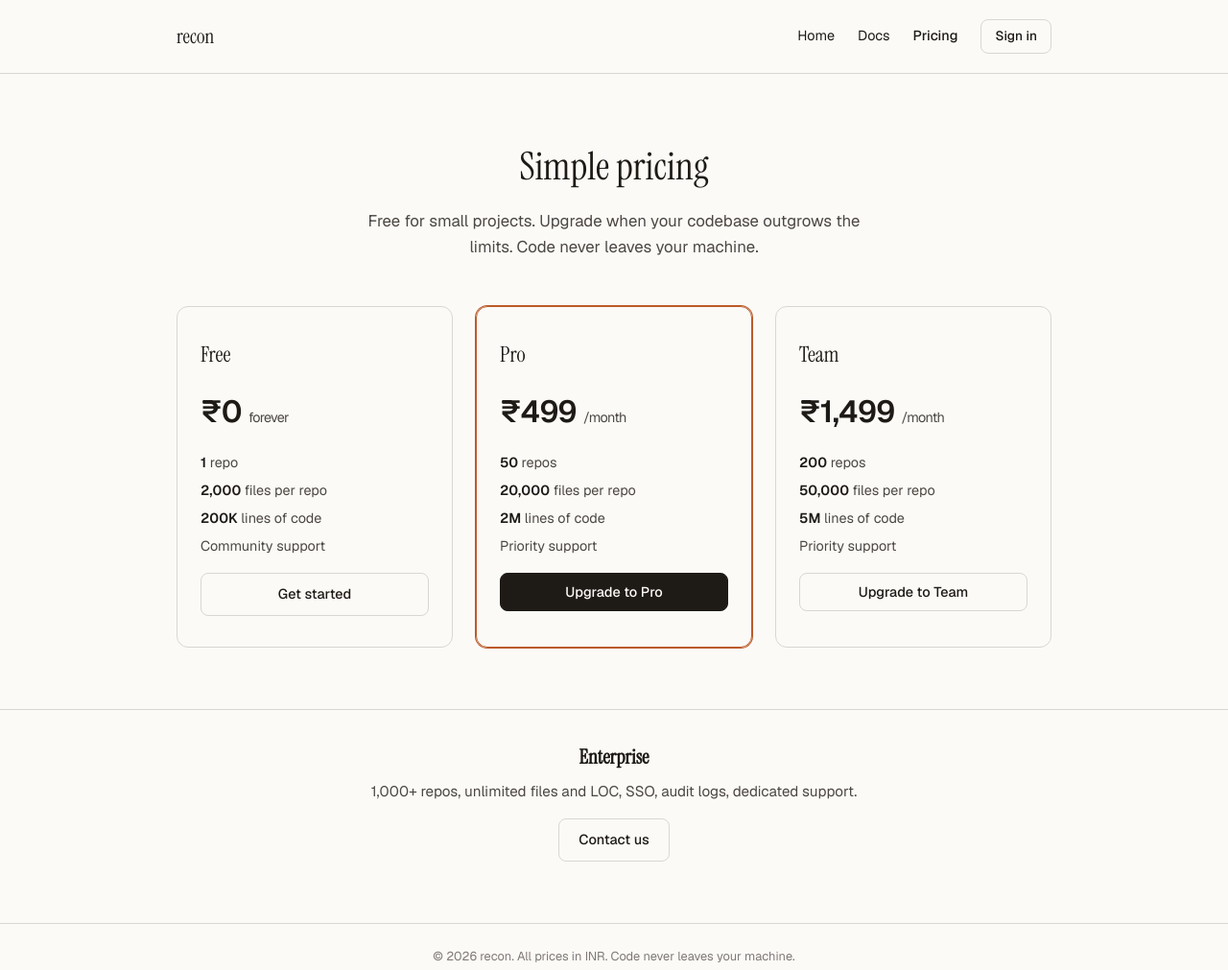
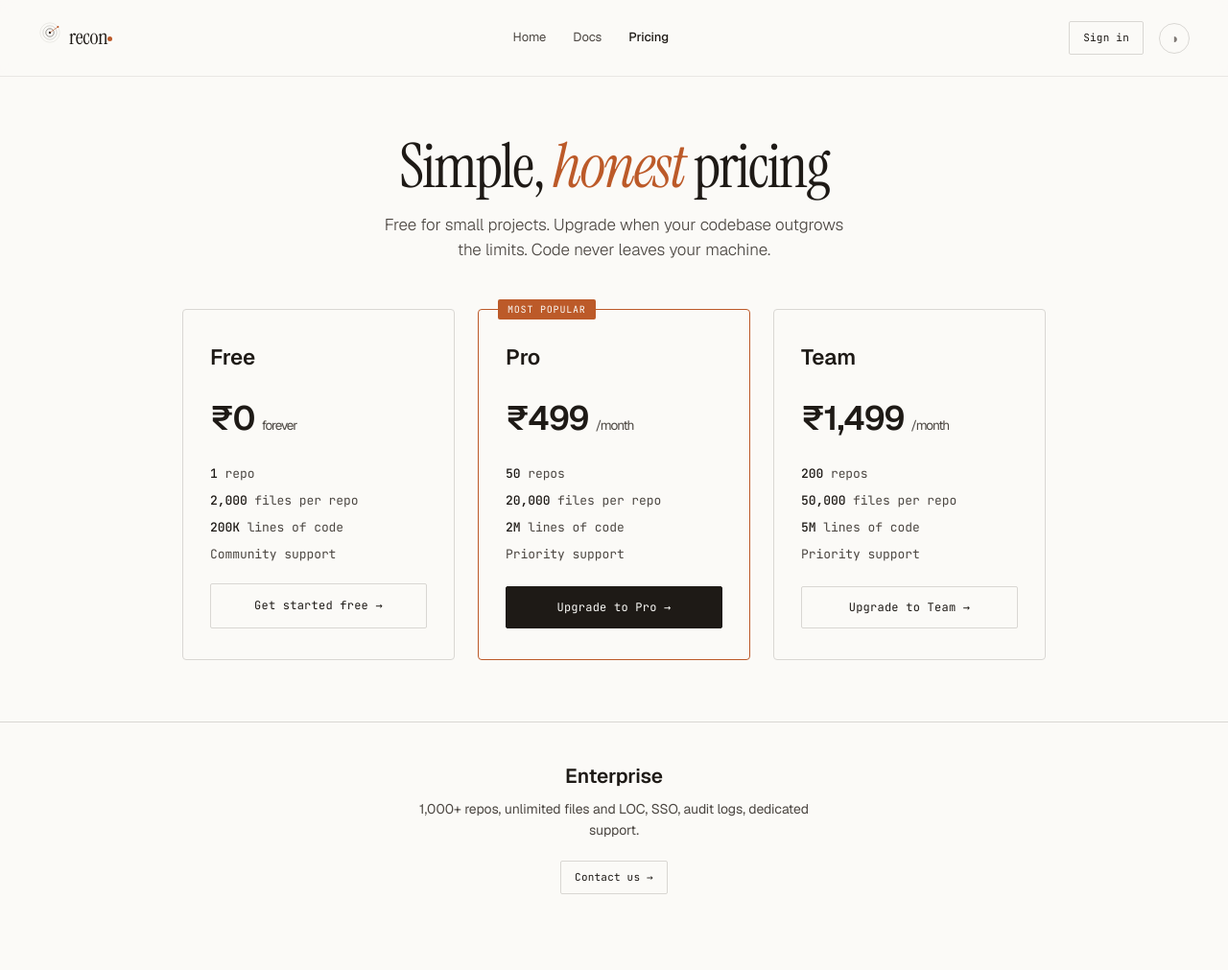
Before and after one commit to bravo1goingdark/recon, a plain HTML site: page site/pricing/index.html in a window 1280 px wide. Shown: the top 1011 px of the page at 96% size. Drawn offline with nearby package versions, Linux system fonts and the light colour scheme; no server answers; a script that the page names is missing.

Commit message:
refactor(site): unified design system across all pages
- Extract shared.css from index.html design tokens (colors, typography,
  nav, buttons, theme toggle, footer, utilities)
- Extract theme.js for dark/light mode toggle (shared across all pages)
- Rebuild login, pricing, dashboard pages using shared.css + identical
  nav structure (sticky blur nav, recon logo, theme toggle, auth state)
- All pages now have: matching nav, matching buttons (mono font, 2px
  radius), matching footer, matching dark mode, matching typography
- Consistent button hierarchy: .btn.primary (ink bg), .btn.ghost
  (transparent), .btn.sm (compact)
- Dashboard uses section-label dividers matching index.html's eyebrow
  pattern (mono uppercase + rule line)

```diff
--- /dev/null
+++ b/site/css/shared.css
@@ -0,0 +1,107 @@
+/* ─── recon shared design system ─── */
+/* Extracted from index.html. All sub-pages import this for consistency. */
+
+:root{
+  --paper:       oklch(98.5% 0.004 80);
+  --paper-2:     oklch(96.5% 0.006 80);
+  --rule:        oklch(88%   0.006 80);
+  --rule-soft:   oklch(93%   0.005 80);
+  --ink:         oklch(22%   0.01  60);
+  --ink-2:       oklch(40%   0.01  60);
+  --ink-3:       oklch(58%   0.01  60);
+  --clay:        oklch(58%   0.14  45);
+  --clay-soft:   oklch(94%   0.03  45);
+
+  --serif:  'Instrument Serif', 'Times New Roman', serif;
+  --sans:   'Geist', -apple-system, BlinkMacSystemFont, 'Helvetica Neue', Arial, sans-serif;
+  --mono:   'JetBrains Mono', ui-monospace, 'SF Mono', Menlo, monospace;
+}
+
+[data-theme="dark"]{
+  --paper:       oklch(12%   0.005 260);
+  --paper-2:     oklch(16%   0.006 260);
+  --rule:        oklch(24%   0.006 260);
+  --rule-soft:   oklch(20%   0.005 260);
+  --ink:         oklch(92%   0.008 80);
+  --ink-2:       oklch(72%   0.008 80);
+  --ink-3:       oklch(50%   0.008 80);
+  --clay:        oklch(65%   0.16  45);
+  --clay-soft:   oklch(20%   0.04  45);
+}
+
+@media (prefers-color-scheme: dark){
+  :root:not([data-theme="light"]){
+    --paper:       oklch(12%   0.005 260);
+    --paper-2:     oklch(16%   0.006 260);
+    --rule:        oklch(24%   0.006 260);
+    --rule-soft:   oklch(20%   0.005 260);
+    --ink:         oklch(92%   0.008 80);
+    --ink-2:       oklch(72%   0.008 80);
+    --ink-3:       oklch(50%   0.008 80);
+    --clay:        oklch(65%   0.16  45);
+    --clay-soft:   oklch(20%   0.04  45);
+  }
+}
+
+*{margin:0;padding:0;box-sizing:border-box}
+html,body{background:var(--paper);color:var(--ink);font-family:var(--sans);-webkit-font-smoothing:antialiased}
+body{font-size:15px;line-height:1.55;letter-spacing:-0.005em}
+a{color:inherit;text-decoration:none}
+::selection{background:var(--clay);color:var(--paper)}
+
+.wrap{max-width:1180px;margin:0 auto;padding:0 40px}
+@media (max-width:720px){ .wrap{padding:0 24px} }
+.wrap.narrow{max-width:720px}
+
+/* ─── NAV (matches index.html nav.top) ─── */
+nav.top{
+  display:flex;align-items:center;justify-content:space-between;
+  padding:22px 40px;border-bottom:1px solid var(--rule-soft);
+  position:sticky;top:0;background:color-mix(in oklab, var(--paper) 85%, transparent);
+  backdrop-filter:saturate(1.2) blur(8px);z-index:10;
+}
+nav.top .mark{font-family:var(--serif);font-size:22px;letter-spacing:-0.01em;display:flex;align-items:baseline;gap:8px}
+nav.top .dot{width:5px;height:5px;border-radius:50%;background:var(--clay);display:inline-block;transform:translateY(-3px)}
+nav.top ul{display:flex;gap:28px;list-style:none;font-size:13px;color:var(--ink-2)}
+nav.top ul a:hover{color:var(--ink)}
+nav.top .right{display:flex;align-items:center;gap:16px}
+@media (max-width:720px){ nav.top ul{display:none} nav.top{padding:18px 24px} }
+
+/* ─── BUTTONS (matches index.html .btn) ─── */
+.btn{
+  font-family:var(--mono);font-size:12px;letter-spacing:0.02em;
+  padding:13px 18px;border-radius:2px;display:inline-flex;align-items:center;gap:10px;
+  transition:transform .15s ease, background .15s ease, color .15s ease, border-color .15s ease;
+  border:1px solid var(--rule);cursor:pointer;text-decoration:none;
+}
+.btn.primary{background:var(--ink);color:var(--paper);border-color:var(--ink)}
+.btn.primary:hover{transform:translateY(-1px)}
+.btn.ghost{background:transparent;color:var(--ink)}
+.btn.ghost:hover{background:var(--paper-2)}
+.btn.sm{padding:8px 14px;font-size:11px}
+.btn.danger{color:#c44;border-color:#c44}
+.btn.danger:hover{background:#c4410a;color:white}
+.btn.disabled{opacity:.4;cursor:default;pointer-events:none}
+
+/* ─── THEME TOGGLE ─── */
+.theme-btn{
+  background:none;border:1px solid var(--rule);border-radius:50%;
+  width:32px;height:32px;cursor:pointer;display:flex;align-items:center;
+  justify-content:center;color:var(--ink-3);transition:border-color .15s,color .15s;
+  font-size:14px;
+}
+.theme-btn:hover{border-color:var(--ink-2);color:var(--ink)}
+
+/* ─── TYPOGRAPHY ─── */
+h1{font-family:var(--serif);font-weight:400}
+h2{font-family:var(--serif);font-weight:400}
+code{font-family:var(--mono);font-size:.85em;background:var(--paper-2);padding:1px 6px;border-radius:3px}
+
+/* ─── UTILITIES ─── */
+.dim{color:var(--ink-3)}
+.tier-badge{display:inline-block;padding:2px 10px;border-radius:12px;font-size:.75rem;font-weight:600;background:var(--clay-soft);color:var(--clay)}
+.tier-badge.sm{font-size:.7rem;padding:1px 8px}
+
+/* ─── FOOTER ─── */
+footer.site{border-top:1px solid var(--rule);padding:24px 40px;display:flex;justify-content:space-between;color:var(--ink-3);font-size:12px;margin-top:64px}
+@media (max-width:720px){ footer.site{flex-direction:column;gap:8px;padding:24px} }
--- /dev/null
+++ b/site/js/theme.js
@@ -0,0 +1,22 @@
+/* Theme toggle — shared across all pages */
+(function(){
+  var btn = document.getElementById('theme-toggle');
+  var icon = document.getElementById('theme-icon');
+  var html = document.documentElement;
+  if (!btn || !icon) return;
+
+  function getTheme(){
+    return localStorage.getItem('theme') ||
+      (matchMedia('(prefers-color-scheme:dark)').matches ? 'dark' : 'light');
+  }
+  function apply(t){
+    html.setAttribute('data-theme', t);
+    icon.textContent = t === 'dark' ? '\u2600' : '\u25D1';
+  }
+  apply(getTheme());
+  btn.addEventListener('click', function(){
+    var next = getTheme() === 'dark' ? 'light' : 'dark';
+    localStorage.setItem('theme', next);
+    apply(next);
+  });
+})();
--- a/site/pricing/index.html
+++ b/site/pricing/index.html
@@ -7,59 +7,47 @@
 <link rel="preconnect" href="https://fonts.googleapis.com">
 <link rel="preconnect" href="https://fonts.gstatic.com" crossorigin>
 <link href="https://fonts.googleapis.com/css2?family=Instrument+Serif:ital@0;1&family=Geist:wght@300;400;500;600&family=JetBrains+Mono:wght@400;500&display=swap" rel="stylesheet">
+<link rel="stylesheet" href="/css/shared.css">
 <style>
-:root{--paper:oklch(98.5% .004 80);--paper-2:oklch(96.5% .006 80);--ink:oklch(22% .01 60);--ink-2:oklch(40% .01 60);--ink-3:oklch(58% .01 60);--rule:oklch(88% .006 80);--clay:oklch(58% .14 45);--clay-soft:oklch(94% .03 45);--sans:'Geist',-apple-system,sans-serif;--serif:'Instrument Serif',serif;--mono:'JetBrains Mono',monospace}
-[data-theme="dark"]{--paper:oklch(12% .005 260);--paper-2:oklch(16% .006 260);--ink:oklch(92% .008 80);--ink-2:oklch(72% .008 80);--ink-3:oklch(50% .008 80);--rule:oklch(24% .006 260);--clay:oklch(65% .16 45);--clay-soft:oklch(20% .04 45)}
-@media(prefers-color-scheme:dark){:root:not([data-theme="light"]){--paper:oklch(12% .005 260);--paper-2:oklch(16% .006 260);--ink:oklch(92% .008 80);--ink-2:oklch(72% .008 80);--ink-3:oklch(50% .008 80);--rule:oklch(24% .006 260);--clay:oklch(65% .16 45);--clay-soft:oklch(20% .04 45)}}
-*{margin:0;padding:0;box-sizing:border-box}
-body{font-family:var(--sans);background:var(--paper);color:var(--ink);line-height:1.6}
-.wrap{max-width:960px;margin:0 auto;padding:0 24px}
-header{padding:20px 0;border-bottom:1px solid var(--rule)}
-header .wrap{display:flex;align-items:center;justify-content:space-between}
-header a{color:var(--ink);text-decoration:none;font-size:.9rem}
-.logo{font-family:var(--serif);font-size:1.3rem;font-weight:400}
-nav{display:flex;gap:24px;align-items:center}
-.hero{text-align:center;padding:64px 0 48px}
-.hero h1{font-family:var(--serif);font-size:2.5rem;font-weight:400;margin-bottom:12px}
-.hero p{color:var(--ink-2);font-size:1.05rem;max-width:520px;margin:0 auto}
-.cards{display:grid;grid-template-columns:repeat(auto-fit,minmax(240px,1fr));gap:24px;padding:0 0 64px}
-.card{border:1px solid var(--rule);border-radius:12px;padding:32px 24px;display:flex;flex-direction:column;gap:16px}
-.card.featured{border-color:var(--clay);box-shadow:0 0 0 1px var(--clay)}
-.card h3{font-family:var(--serif);font-size:1.4rem;font-weight:400}
-.price{font-size:2rem;font-weight:600;letter-spacing:-.02em}
-.price span{font-size:.9rem;font-weight:400;color:var(--ink-2)}
-.limits{display:flex;flex-direction:column;gap:6px;color:var(--ink-2);font-size:.9rem}
-.limits strong{color:var(--ink)}
-.btn{display:inline-block;padding:10px 20px;border-radius:8px;font-family:var(--sans);font-size:.9rem;font-weight:500;text-align:center;cursor:pointer;text-decoration:none;border:1px solid var(--rule);color:var(--ink);background:transparent;transition:all .15s}
-.btn.primary{background:var(--ink);color:var(--paper);border-color:var(--ink)}
-.btn.primary:hover{opacity:.85}
-.btn.ghost:hover{background:var(--paper-2)}
-.btn.disabled{opacity:.4;cursor:default;pointer-events:none}
-.btn.sm{padding:6px 14px;font-size:.85rem}
-.enterprise{text-align:center;padding:32px 0 64px;border-top:1px solid var(--rule)}
-.enterprise h3{font-family:var(--serif);font-size:1.3rem;margin-bottom:8px}
-.enterprise p{color:var(--ink-2);font-size:.95rem;margin-bottom:16px}
-footer{border-top:1px solid var(--rule);padding:24px 0;text-align:center;color:var(--ink-3);font-size:.8rem}
-#nav-auth{margin-left:auto}
+  .hero{text-align:center;padding:64px 0 48px}
+  .hero h1{font-size:clamp(40px, 6vw, 64px);line-height:0.95;letter-spacing:-0.03em;margin-bottom:16px}
+  .hero h1 em{font-style:italic;color:var(--clay)}
+  .hero p{color:var(--ink-2);font-size:17px;max-width:480px;margin:0 auto;font-weight:300}
+
+  .cards{display:grid;grid-template-columns:repeat(auto-fit,minmax(260px,1fr));gap:24px;padding:0 0 64px;max-width:900px;margin:0 auto}
+  .card{border:1px solid var(--rule);border-radius:4px;padding:32px 28px;display:flex;flex-direction:column;gap:20px}
+  .card.featured{border-color:var(--clay);position:relative}
+  .card.featured::before{content:'Most popular';position:absolute;top:-11px;left:20px;background:var(--clay);color:var(--paper);font-family:var(--mono);font-size:10px;letter-spacing:.08em;text-transform:uppercase;padding:3px 10px;border-radius:2px}
+  .card h3{font-size:1.4rem}
+  .price{font-size:2.2rem;font-weight:600;letter-spacing:-.03em;font-family:var(--sans)}
+  .price span{font-size:.85rem;font-weight:400;color:var(--ink-2)}
+  .limits{display:flex;flex-direction:column;gap:8px;color:var(--ink-2);font-size:13px;font-family:var(--mono)}
+  .limits strong{color:var(--ink);font-weight:500}
+  .card .btn{width:100%;justify-content:center;margin-top:auto}
+
+  .enterprise{text-align:center;padding:40px 0 64px;border-top:1px solid var(--rule)}
+  .enterprise h3{font-size:1.3rem;margin-bottom:8px}
+  .enterprise p{color:var(--ink-2);font-size:14px;margin-bottom:20px;max-width:420px;margin-left:auto;margin-right:auto}
 </style>
 </head>
 <body>
 
-<header>
-  <div class="wrap">
-    <a href="/" class="logo">recon</a>
-    <nav>
-      <a href="/">Home</a>
-      <a href="/docs">Docs</a>
-      <a href="/pricing" style="font-weight:500">Pricing</a>
-      <span id="nav-auth"></span>
-    </nav>
+<nav class="top">
+  <a href="/" class="mark"><svg width="24" height="24" viewBox="0 0 80 80" fill="none"><circle cx="40" cy="40" r="4" fill="currentColor"/><circle cx="40" cy="40" r="14" stroke="currentColor" stroke-width="1.5"/><circle cx="40" cy="40" r="24" stroke="currentColor" stroke-width="1" opacity="0.55"/><circle cx="40" cy="40" r="34" stroke="currentColor" stroke-width="1" opacity="0.25"/><line x1="40" y1="40" x2="68" y2="20" stroke="var(--clay)" stroke-width="2" stroke-linecap="round"/><circle cx="68" cy="20" r="3.5" fill="var(--clay)"/></svg><span>recon<span class="dot"></span></span></a>
+  <ul>
+    <li><a href="/">Home</a></li>
+    <li><a href="/docs">Docs</a></li>
+    <li><a href="/pricing" style="font-weight:500;color:var(--ink)">Pricing</a></li>
+  </ul>
+  <div class="right">
+    <span id="nav-auth"><a href="/login" class="btn sm ghost">Sign in</a></span>
+    <button id="theme-toggle" class="theme-btn" aria-label="Toggle theme"><span id="theme-icon">◑</span></button>
   </div>
-</header>
+</nav>
 
 <section class="hero">
   <div class="wrap">
-    <h1>Simple pricing</h1>
+    <h1>Simple, <em>honest</em> pricing</h1>
     <p>Free for small projects. Upgrade when your codebase outgrows the limits. Code never leaves your machine.</p>
   </div>
 </section>
@@ -76,7 +64,7 @@ footer{border-top:1px solid var(--rule);padding:24px 0;text-align:center;color:v
         <div><strong>200K</strong> lines of code</div>
         <div>Community support</div>
       </div>
-      <a href="/login" class="btn ghost" data-upgrade-tier="Free">Get started</a>
+      <a href="/login" class="btn ghost" data-upgrade-tier="Free">Get started free →</a>
     </div>
 
     <div class="card featured">
@@ -88,7 +76,7 @@ footer{border-top:1px solid var(--rule);padding:24px 0;text-align:center;color:v
         <div><strong>2M</strong> lines of code</div>
         <div>Priority support</div>
       </div>
-      <button class="btn primary" data-upgrade-tier="Pro" onclick="upgradeTier('Pro')">Upgrade to Pro</button>
+      <button class="btn primary" data-upgrade-tier="Pro" onclick="upgradeTier('Pro')">Upgrade to Pro →</button>
     </div>
 
     <div class="card">
@@ -100,7 +88,7 @@ footer{border-top:1px solid var(--rule);padding:24px 0;text-align:center;color:v
         <div><strong>5M</strong> lines of code</div>
         <div>Priority support</div>
       </div>
-      <button class="btn ghost" data-upgrade-tier="Team" onclick="upgradeTier('Team')">Upgrade to Team</button>
+      <button class="btn ghost" data-upgrade-tier="Team" onclick="upgradeTier('Team')">Upgrade to Team →</button>
     </div>
 
   </div>
@@ -110,15 +98,17 @@ footer{border-top:1px solid var(--rule);padding:24px 0;text-align:center;color:v
   <div class="wrap">
     <h3>Enterprise</h3>
     <p>1,000+ repos, unlimited files and LOC, SSO, audit logs, dedicated support.</p>
-    <a href="mailto:hello@recon.dev" class="btn ghost">Contact us</a>
+    <a href="mailto:hello@recon.dev" class="btn ghost sm">Contact us →</a>
   </div>
 </section>
 
-<footer>
-  <div class="wrap">&copy; 2026 recon. All prices in INR. Code never leaves your machine.</div>
+<footer class="site">
+  <div>© 2026 recon · all prices in INR</div>
+  <div>Code never leaves your machine</div>
 </footer>
 
 <script src="https://checkout.razorpay.com/v1/checkout.js"></script>
+<script src="/js/theme.js"></script>
 <script src="/js/auth.js"></script>
 <script src="/js/pricing.js"></script>
 </body>
```
Also changed, not shown: site/dashboard/index.html (+48 -68 lines), site/login/index.html (+33 -15 lines).
